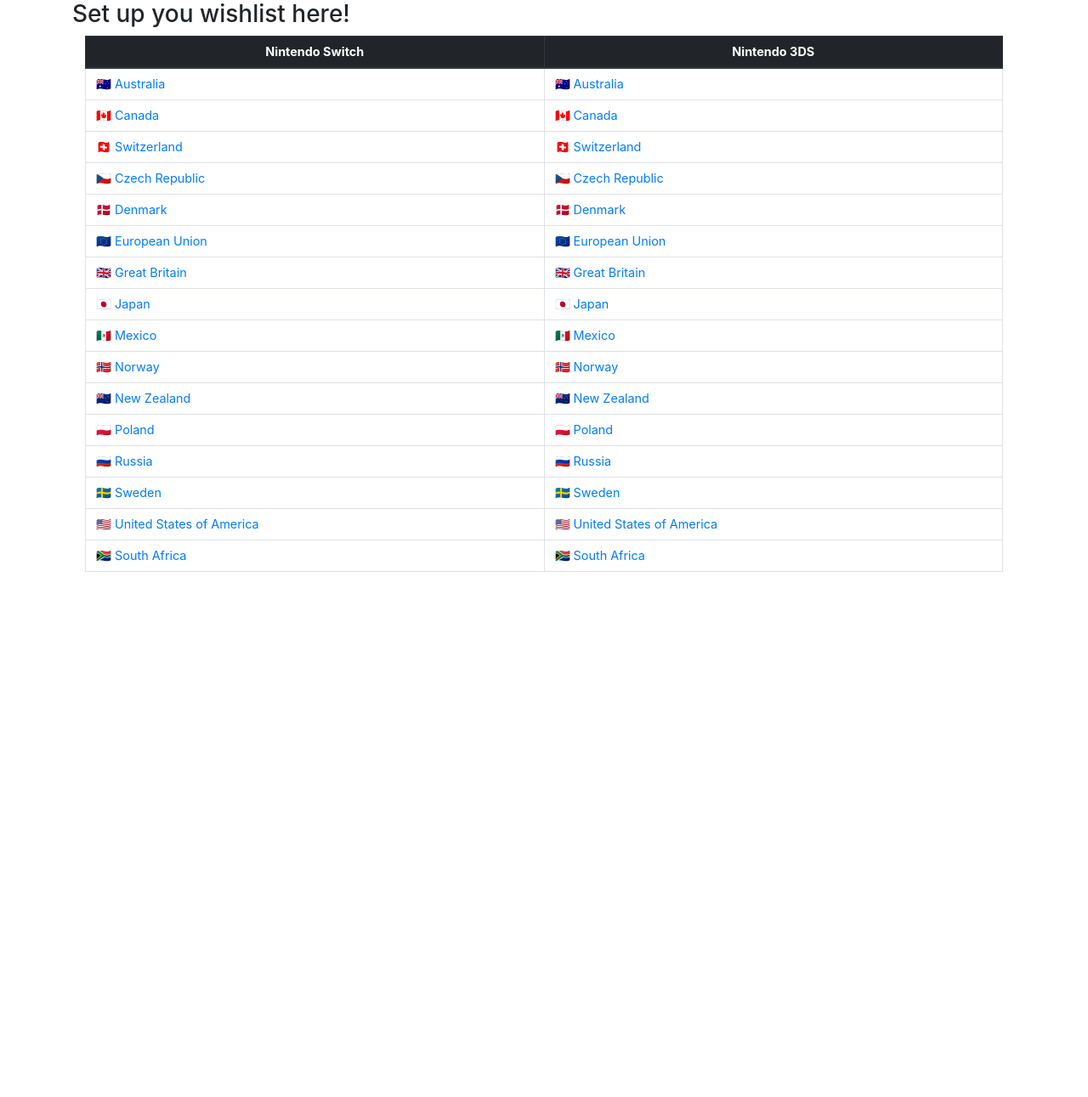
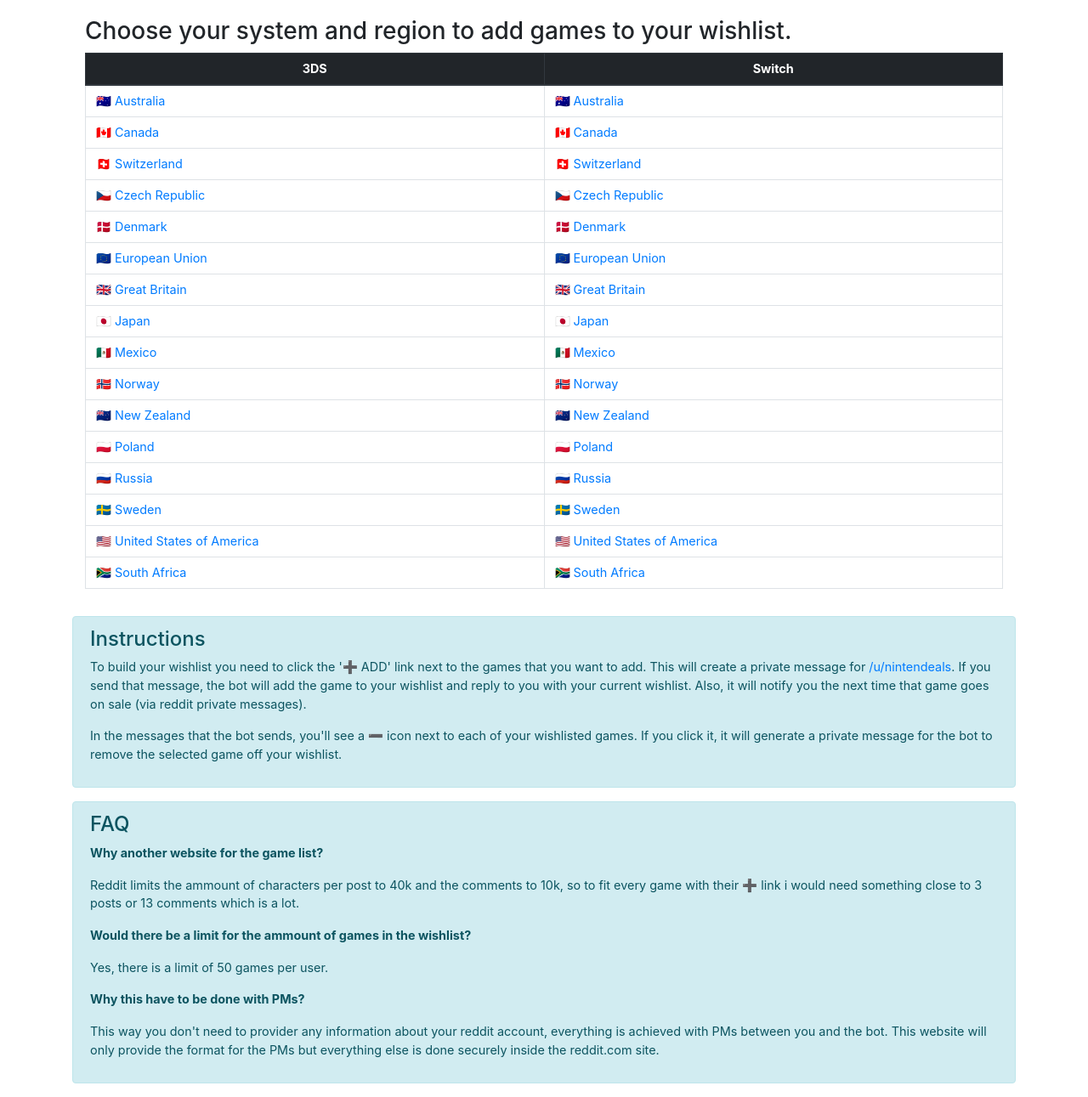
Before and after one commit to fedecalendino/nintendeals, a Flask app: page / in a window 1280 px wide. Shown: the part 56-1347 px from the top of the page at 85% size. Before the commit the page ends 729 px from the top, so only its background shows below. Run offline with Flask 2, Linux system fonts and the light colour scheme; parts of the project's set-up code (start-up, migrations or seed data) failed here and were passed over; some libraries are stand-ins or nearby versions.

Commit message:
Changed list site

```diff
--- a/main.py
+++ b/main.py
@@ -121,4 +121,6 @@ if __name__ == "__main__":
 
     start_runner()
 
+    app.jinja_env.auto_reload = True
+    app.config['TEMPLATES_AUTO_RELOAD'] = True
     app.run(host=IP, port=PORT)
--- a/templates/index.html
+++ b/templates/index.html
@@ -2,18 +2,18 @@
 
 {% block content %}
     <!-- Main -->
-    <h3>
-        Set up you wishlist here!
-    </h3>
-    <div class="no-gutter container">
+    <div class="container">
         <div class="row">
             <div class="col-md-12">
+                <h3>
+                    Choose your system and region to add games to your wishlist.
+                </h3>
                <div class="table table-responsive">
                     <table class="table table-bordered sortable">
                         <thead class="thead-dark">
                             <tr>
                                 {% for system in systems %}
-                                    <th scope="col" class="text-center">{{ system['name'] }}</th>
+                                    <th scope="col" class="text-center">{{ system }}</th>
                                 {% endfor %}
                             </tr>
                         </thead>
@@ -21,7 +21,7 @@
                             {% for country in countries %}
                                 <tr>
                                     {% for system in systems %}
-                                        <td><a href="/wishlist/{{ system['_id'].lower() }}/{{ country['_id'].lower() }}">
+                                        <td><a href="/wishlist/{{ system.lower() }}/{{ country['_id'].lower() }}">
                                             {{ country['flag'] }} {{ country['name'] }}
                                         </a></td>
                                     {% endfor %}
@@ -32,5 +32,45 @@
                </div>
             </div>
         </div>
+        <div class="row">
+            <div class="col-md-12">
+                <div class="row">
+                    <div class="alert alert-info">
+                        <h4>Instructions</h4>
+                        <p>
+                            To build your wishlist you need to click the '➕ ADD' link next to the games that you want to add.
+                            This will create a private message for <a href="http://www.reddit.com/user/nintendeals/posts/" target="_blank">/u/nintendeals</a>.
+                            If you send that message, the bot will add the game to your wishlist and reply to you with your current wishlist.
+                            Also, it will notify you the next time that game goes on sale (via reddit private messages).
+                        </p>
+                        <p>
+                            In the messages that the bot sends, you'll see a ➖ icon next to each of your wishlisted games.
+                            If you click it, it will generate a private message for the bot to remove the selected game off your wishlist.</p>
+                    </div>
+                </div>
+
+                <div class="row">
+                    <div class="alert alert-info">
+                        <h4>FAQ</h4>
+                        <p><strong>Why another website for the game list?</strong></p>
+                        <p>
+                            Reddit limits the ammount of characters per post to 40k and the comments to 10k, so to fit every game with their ➕ link
+                            i would need something close to 3 posts or 13 comments which is a lot.
+                        </p>
+                        <p></p>
+                        <p>
+                            <strong>Would there be a limit for the ammount of games in the wishlist?</strong>
+                        </p>
+                        <p>Yes, there is a limit of 50 games per user.</p>
+                        <p></p>
+                        <p><strong>Why this have to be done with PMs?</strong></p>
+                        <p>
+                            This way you don't need to provider any information about your reddit account, everything is achieved with PMs between you and the bot.
+                            This website will only provide the format for the PMs but everything else is done securely inside the reddit.com site.
+                        </p>
+                    </div>
+                </div>
+            </div>
+        </div>
     </div>
 {% endblock %}
--- a/web/css/style.css
+++ b/web/css/style.css
@@ -8,19 +8,20 @@ body {
 	margin-right: 10px;
 }
 
-.no-gutter>[class*='col-'] {
-    padding-right: 0;
-    padding-left: 0;
+.container {
+    width: 100%;
+    padding-top: 5px;
+    margin-top: 5px;
+    margin-right: auto;
+    margin-left: auto;
 }
 
-table
-{
+table {
     width: 125%;
     border-collapse: collapse;
 }
 
-table thead td
-{
+table thead td {
     border: 1px solid #eeeeee;
 }
 
@@ -28,14 +29,12 @@ tr {
 	line-height: 12px;
 }
 
-.dates
-{
+.dates {
     width: 125px;
     white-space: nowrap;
 }
 
-.players
-{
+.players {
     width: 150px;
     white-space: nowrap;
 }
--- a/web/generator.py
+++ b/web/generator.py
@@ -73,7 +73,7 @@ def wishlist(system, country):
 def index():
     return render_template(
         'index.html',
-        systems=SYSTEMS.values(),
+        systems=sorted([system[ID] for system in SYSTEMS.values()]),
         countries=COUNTRIES.values(),
         delete_url=DELETE_URL,
         show_url=SHOW_URL,
```
Also changed, not shown: templates/wishlist.html (+6 -2 lines).
